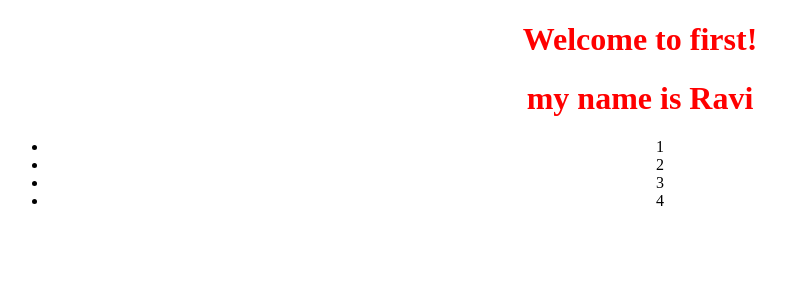
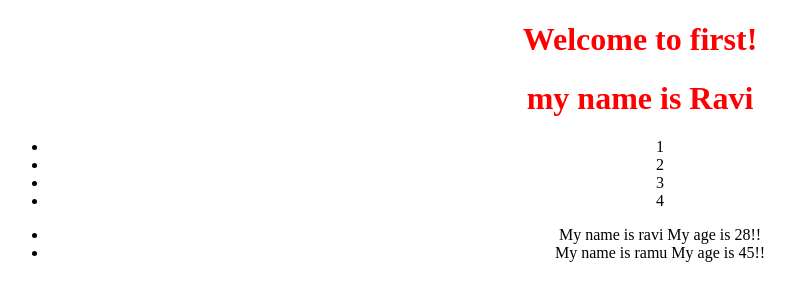
Before and after one commit to RaviKudidela/MyFirstApp, an Angular app: page / in a window 1280 px wide. Shown: the top 300 px of the page, without its empty margins (0-795 px from the left). Built offline with nearby package versions, Linux system fonts and the light colour scheme.

Commit message:
added objects

```diff
--- a/src/app/app.component.html
+++ b/src/app/app.component.html
@@ -9,4 +9,9 @@
       {{num}}
     </li>
   </ul>
+  <ul>
+    <li *ngFor = "let item of listObj">
+      My name is {{item.name}} My age is {{item.age}}!!
+    </li>
+  </ul>
 </div>
--- a/src/app/app.component.ts
+++ b/src/app/app.component.ts
@@ -10,4 +10,5 @@ export class AppComponent {
   public name = 'Ravi';
   public showname: any[] = [];
   public list: any[] = [1,2,3,4];
+  public listObj: any[] = [{name: 'ravi', age: 28}, {name:'ramu', age: 45}];
 }
```
